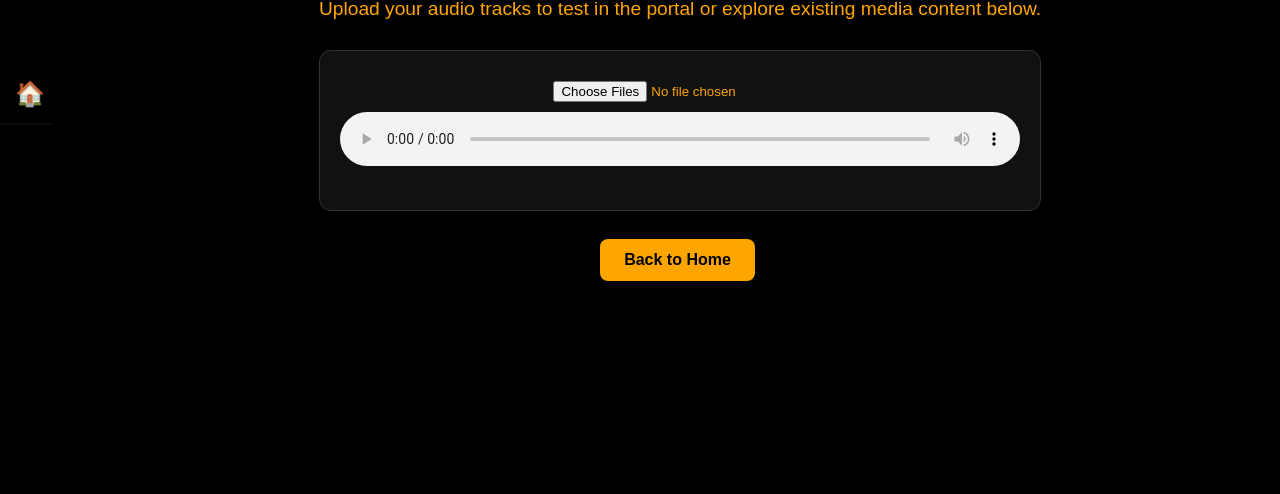
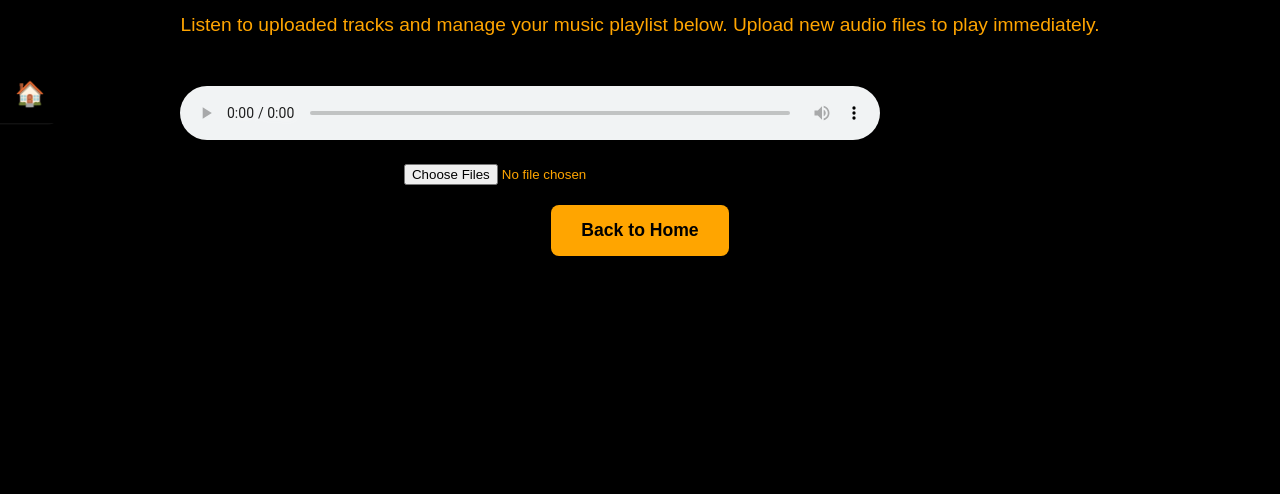
Before and after one commit to noGabrielChristensen/Portal, a plain HTML site: page music.html in a window 1280 px wide. Shown: the part 306-800 px from the top of the page. Drawn offline with Linux system fonts and the light colour scheme.

Commit message:
Update music.html

```diff
--- a/music.html
+++ b/music.html
@@ -3,77 +3,30 @@
 <head>
   <meta charset="UTF-8">
   <meta name="viewport" content="width=device-width, initial-scale=1.0">
-  <title>Music & Media — Official Portal</title>
+  <title>Music — Official Portal</title>
   <link rel="stylesheet" href="style.css">
   <style>
-    /* Main Content Styling */
-    #main-content {
-      padding: 40px;
-      max-width: 900px;
-      margin-left: 80px; /* space for sidebar */
-      color: #FFA500;
+    #player {
+      margin-top: 20px;
+      width: 90%;
+      max-width: 700px;
+      text-align: center;
     }
-
-    h1 {
-      font-size: 2.5rem;
-      margin-bottom: 20px;
-    }
-
-    p {
-      font-size: 1.2rem;
-      margin-bottom: 30px;
-    }
-
-    .button {
-      background-color: #FFA500;
-      color: #000000;
-      border: none;
-      padding: 12px 24px;
-      font-size: 1rem;
-      font-weight: bold;
-      border-radius: 8px;
-      cursor: pointer;
-      text-decoration: none;
-      display: inline-block;
-      margin: 10px 5px 0 0;
-      transition: transform 0.2s, background-color 0.3s;
-    }
-
-    .button:hover {
-      background-color: #ff7b00;
-      transform: scale(1.05);
-    }
-
-    #player-section {
-      margin-top: 20px;
-      padding: 20px;
-      border: 1px solid #333;
-      border-radius: 12px;
-      background-color: #111;
-    }
-
     audio {
       width: 100%;
       margin-top: 10px;
-      outline: none;
+      margin-bottom: 20px;
     }
-
-    input[type="file"] {
+    #playlist {
+      text-align: left;
       margin-top: 10px;
     }
-
-    #playlist {
-      margin-top: 20px;
-    }
-
     #playlist div {
-      margin-bottom: 8px;
       cursor: pointer;
-      padding: 5px 8px;
-      border-radius: 6px;
+      padding: 5px;
+      border-bottom: 1px solid #222;
       transition: background 0.2s;
     }
-
     #playlist div:hover {
       background-color: #222;
       color: #ff7b00;
@@ -84,28 +37,25 @@
   <!-- Sidebar -->
   <div id="sidebar" class="collapsed">
     <div class="sidebar-icon" data-link="index.html" title="Home">🏠</div>
-    <div class="sidebar-icon" data-link="https://www.twitch.tv/xBleedvow?sr=a" title="Twitch">🎮</div>
-
+    <div class="sidebar-icon" data-link="https://www.twitch.tv/xBleedvow?sr=a" title="Twitch" onclick="window.open(this.dataset.link, '_blank')">🎮</div>
     <!-- Future Feature Placeholders -->
     <div class="feature-placeholder" title="Feature 1">⚡</div>
     <div class="feature-placeholder" title="Feature 2">💎</div>
     <div class="feature-placeholder" title="Feature 3">🔥</div>
-
     <div class="sidebar-icon" id="toggleSidebar" title="Expand/Collapse Sidebar">⇆</div>
   </div>
 
   <!-- Main Content -->
   <div id="main-content">
-    <h1>Music & Media</h1>
-    <p>Upload your audio tracks to test in the portal or explore existing media content below.</p>
+    <h1>Music Portal</h1>
+    <p>Listen to uploaded tracks and manage your music playlist below. Upload new audio files to play immediately.</p>
 
-    <div id="player-section">
+    <div id="player">
+      <audio id="audio" controls></audio>
       <input type="file" id="fileInput" accept="audio/*" multiple>
-      <audio id="audio" controls></audio>
       <div id="playlist"></div>
     </div>
 
-    <br>
     <a href="index.html" class="button">Back to Home</a>
   </div>
 
@@ -118,7 +68,6 @@
       sidebar.classList.toggle('collapsed');
     });
 
-    // Sidebar icon clicks
     document.querySelectorAll('.sidebar-icon[data-link]').forEach(icon => {
       icon.addEventListener('click', () => {
         const link = icon.dataset.link;
@@ -130,29 +79,27 @@
       });
     });
 
-    // Audio player functionality
-    const fileInput = document.getElementById('fileInput');
-    const audio = document.getElementById('audio');
-    const playlist = document.getElementById('playlist');
+    // Music Player Script
+    const audio = document.getElementById("audio");
+    const fileInput = document.getElementById("fileInput");
+    const playlist = document.getElementById("playlist");
 
-    fileInput.addEventListener('change', () => {
-      playlist.innerHTML = '';
+    fileInput.addEventListener("change", () => {
+      playlist.innerHTML = "";
       Array.from(fileInput.files).forEach((file, index) => {
-        const item = document.createElement('div');
+        const item = document.createElement("div");
         item.textContent = file.name;
-        item.onclick = () => {
-          audio.src = URL.createObjectURL(file);
-          audio.play();
-        };
+        item.onclick = () => loadTrack(file);
         playlist.appendChild(item);
-
-        // Automatically play first track
-        if(index === 0) {
-          audio.src = URL.createObjectURL(file);
-          audio.play();
-        }
+        if(index === 0) loadTrack(file);
       });
     });
+
+    function loadTrack(file) {
+      const url = URL.createObjectURL(file);
+      audio.src = url;
+      audio.play();
+    }
   </script>
 </body>
 </html>
```
